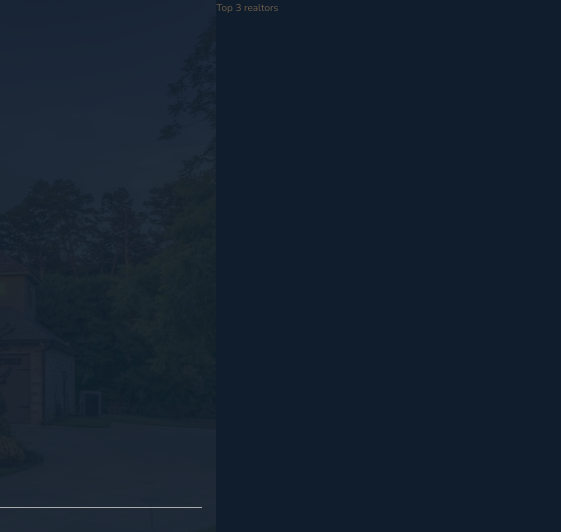
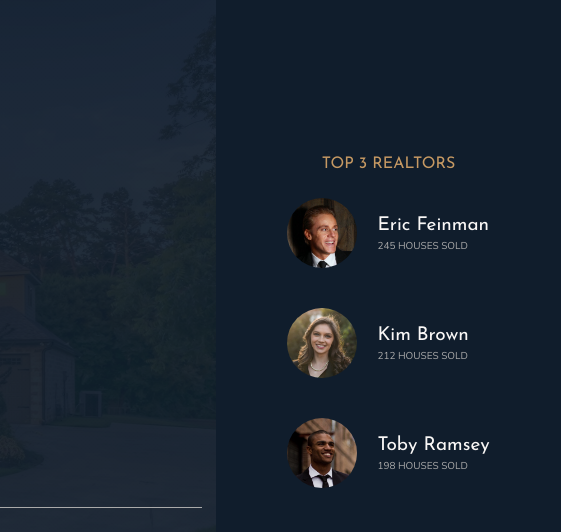
Before and after one commit to antnnks/nexterp, a website: page index.html in a window 1280 px wide. Shown: the top 532 px of the page, 719-1280 px from the left. Drawn offline with nearby package versions, Linux system fonts and the light colour scheme; files whose address does not match are found by name.

Commit message:
header-2

```diff
--- a/index.html
+++ b/index.html
@@ -33,7 +33,26 @@
 
 
         <div class="realtors">
-            Top 3 realtors
+            <h3 class="heading-3">Top 3 Realtors</h3>
+            <div class="realtors__list">
+                <img src="img/realtor-1.jpeg" alt="Realtor 1" class="realtors__img">
+                <div class="realtors__details">
+                    <h4 class="heading-4 heading-4--light">Eric Feinman</h4>
+                    <p class="realtors__sold">245 houses sold</p>
+                </div>
+
+                <img src="img/realtor-2.jpeg" alt="Realtor 2" class="realtors__img">
+                <div class="realtors__details">
+                    <h4 class="heading-4 heading-4--light">Kim Brown</h4>
+                    <p class="realtors__sold">212 houses sold</p>
+                </div>
+
+                <img src="img/realtor-3.jpeg" alt="Realtor 3" class="realtors__img">
+                <div class="realtors__details">
+                    <h4 class="heading-4 heading-4--light">Toby Ramsey</h4>
+                    <p class="realtors__sold">198 houses sold</p>
+                </div>
+            </div>
         </div>
 
 
--- a/sass/_realtors.scss
+++ b/sass/_realtors.scss
@@ -1,4 +1,31 @@
 .realtors {
     background-color: $color-secondary;
     grid-column: col-start 7 / full-end;
+    padding: 3rem;
+
+    display: grid;
+    align-content: center;
+    justify-content: center;
+    justify-items: center;
+    grid-row-gap: 2rem;
+
+    &__list {
+        display: grid;
+        grid-template-columns: min-content max-content;
+        grid-column-gap: 2rem;
+        grid-row-gap: 5vh;
+        align-items: center;
+    }
+
+    &__img {
+        width: 7rem;
+        border-radius: 50%;
+        display: block;
+    }
+
+    &__sold {
+        text-transform:  uppercase;
+        color: $color-grey-light-2;
+        margin-top: -3px;
+    }
 }
```
Also changed, not shown: css/style.css.
